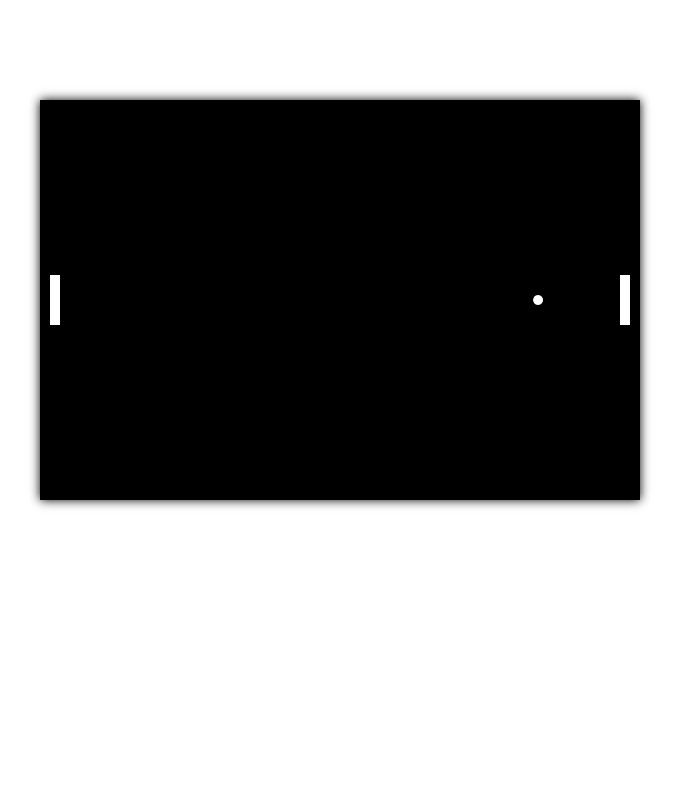
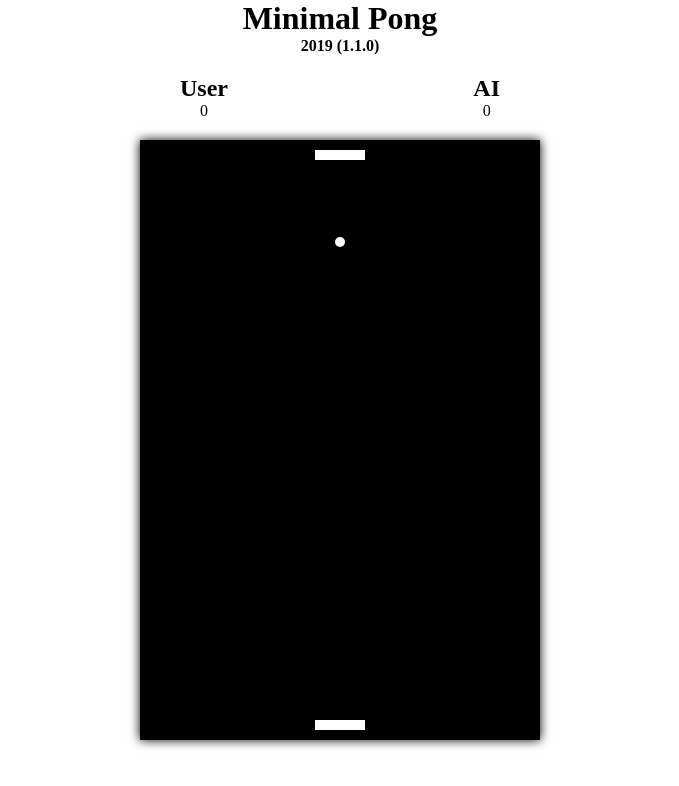
Before and after one commit to samsour/pong-js, a plain HTML site: page index.html in a window 1280 px wide. Shown: the whole page, without its empty margins (300-979 px from the left). Drawn offline with Linux system fonts and the light colour scheme.

Commit message:
feat: add scoring system

```diff
--- a/css/main.css
+++ b/css/main.css
@@ -1,8 +1,9 @@
 * {
-	padding: 0; margin: 0;
+  padding: 0;
+  margin: 0;
 }
 
-body{
+body {
   background: #fff;
 }
 
@@ -21,5 +22,30 @@ canvas {
   display: block;
   box-shadow: 0 0 10px #000;
   margin: auto;
-	transform: rotate(90deg);
 }
+
+.scoreboard {
+  display: flex;
+  max-width: 320px;
+  margin: 0 auto;
+  justify-content: space-between;
+  margin-bottom: 20px;
+}
+
+.scoreboard__score {
+  display: flex;
+  flex-direction: column;
+  align-items: center;
+  justify-content: center;
+}
+
+h4 {
+  margin-bottom: 20px;
+}
+
+h1,
+h2,
+h3,
+h4 {
+  text-align: center;
+}
--- a/index.html
+++ b/index.html
@@ -1,7 +1,22 @@
 <html>
   <head>
     <script src="./js/main.js"></script>
-    <link rel="stylesheet" href="./css/main.css" type="text/css">
+    <link rel="stylesheet" href="./css/main.css" type="text/css" />
   </head>
-  <body></body>
+  <body>
+    <main>
+      <h1>Minimal Pong</h1>
+      <h4>2019 (1.1.0)</h4>
+      <div class="scoreboard">
+        <div class="scoreboard__score">
+          <h2>User</h2>
+          <p id="userScore">0</p>
+        </div>
+        <div class="scoreboard__score">
+          <h2>AI</h2>
+          <p id="enemyScore">0</p>
+        </div>
+      </div>
+    </main>
+  </body>
 </html>
--- a/js/main.js
+++ b/js/main.js
@@ -1,14 +1,17 @@
-var animate = window.requestAnimationFrame ||
+var animate =
+  window.requestAnimationFrame ||
   window.webkitRequestAnimationFrame ||
   window.mozRequestAnimationFrame ||
-  function (callback) { window.setTimeout(callback, 1000 / 60) };
+  function (callback) {
+    window.setTimeout(callback, 1000 / 60);
+  };
 
-var canvas = document.createElement('canvas');
+var canvas = document.createElement("canvas");
 var width = 400;
 var height = 600;
 canvas.width = width;
 canvas.height = height;
-var context = canvas.getContext('2d');
+var context = canvas.getContext("2d");
 
 window.onload = function () {
   document.body.appendChild(canvas);
@@ -46,14 +49,16 @@ Paddle.prototype.move = function (x, y) {
   this.y += y;
   this.xSpeed = x;
   this.ySpeed = y;
-  if (this.x < 0) { // all the way to the left
+  if (this.x < 0) {
+    // all the way to the left
     this.x = 0;
     this.xSpeed = 0;
-  } else if (this.x + this.width > 400) { // all the way to the right
+  } else if (this.x + this.width > 400) {
+    // all the way to the right
     this.x = 400 - this.width;
     this.xSpeed = 0;
   }
-}
+};
 
 Paddle.prototype.render = function () {
   context.fillStyle = "#fff";
@@ -71,9 +76,11 @@ Player.prototype.render = function () {
 Player.prototype.update = function () {
   for (var key in keysDown) {
     var value = Number(key);
-    if (value == 38) { // up arrow
+    if (value == 37) {
+      // up arrow
       this.paddle.move(-4, 0);
-    } else if (value == 40) { // down arrow
+    } else if (value == 39) {
+      // down arrow
       this.paddle.move(4, 0);
     } else {
       this.paddle.move(0, 0);
@@ -91,10 +98,12 @@ Computer.prototype.render = function () {
 
 Computer.prototype.update = function (ball) {
   var xPos = ball.x;
-  var diff = -((this.paddle.x + (this.paddle.width / 2)) - xPos);
-  if (diff < 0 && diff < -4) { // max speed left
+  var diff = -(this.paddle.x + this.paddle.width / 2 - xPos);
+  if (diff < 0 && diff < -4) {
+    // max speed left
     diff = -5;
-  } else if (diff > 0 && diff > 4) { // max speed right
+  } else if (diff > 0 && diff > 4) {
+    // max speed right
     diff = 5;
   }
   this.paddle.move(diff, 0);
@@ -133,15 +142,29 @@ Ball.prototype.update = function (paddle1, paddle2) {
   var bottomX = this.x + this.radius;
   var bottomY = this.y + this.radius;
 
-  if (this.x - 5 < 0) { // hitting the left wall
+  if (this.x - 5 < 0) {
+    // hitting the top wall
     this.x = 5;
     this.xSpeed = -this.xSpeed;
-  } else if (this.x + 5 > 400) { // hitting the right wall
+  } else if (this.x + 5 > 400) {
+    // hitting the bottom wall
     this.x = 395;
     this.xSpeed = -this.xSpeed;
   }
 
-  if (this.y < 0 || this.y > 600) { // a point was scored
+  if (this.y < 0 || this.y > 600) {
+    // a point was scored
+    var scoreElement = null;
+    if (this.y <= 0) {
+      scoreElement = document.getElementById("userScore");
+    }
+    if (this.y >= 600) {
+      scoreElement = document.getElementById("enemyScore");
+    }
+    // Score
+    var currentScore = parseInt(scoreElement.innerHTML);
+    scoreElement.innerHTML = currentScore + 1;
+
     this.xSpeed = 0;
     this.ySpeed = 3;
     this.x = 200;
@@ -149,17 +172,27 @@ Ball.prototype.update = function (paddle1, paddle2) {
   }
 
   if (topY > 300) {
-    if (topY < (paddle1.y + paddle1.height) && bottomY > paddle1.y && topX < (paddle1.x + paddle1.width) && bottomX > paddle1.x) {
+    if (
+      topY < paddle1.y + paddle1.height &&
+      bottomY > paddle1.y &&
+      topX < paddle1.x + paddle1.width &&
+      bottomX > paddle1.x
+    ) {
       // hit the player's paddle
       this.ySpeed = -3;
-      this.xSpeed += (paddle1.xSpeed / 2);
+      this.xSpeed += paddle1.xSpeed / 2;
       this.y += this.ySpeed;
     }
   } else {
-    if (topY < (paddle2.y + paddle2.height) && bottomY > paddle2.y && topX < (paddle2.x + paddle2.width) && bottomX > paddle2.x) {
+    if (
+      topY < paddle2.y + paddle2.height &&
+      bottomY > paddle2.y &&
+      topX < paddle2.x + paddle2.width &&
+      bottomX > paddle2.x
+    ) {
       // hit the computer's paddle
       this.ySpeed = 3;
-      this.xSpeed += (paddle2.xSpeed / 2);
+      this.xSpeed += paddle2.xSpeed / 2;
       this.y += this.ySpeed;
     }
   }
```
Lines whose indentation alone changed are shown as unchanged.
